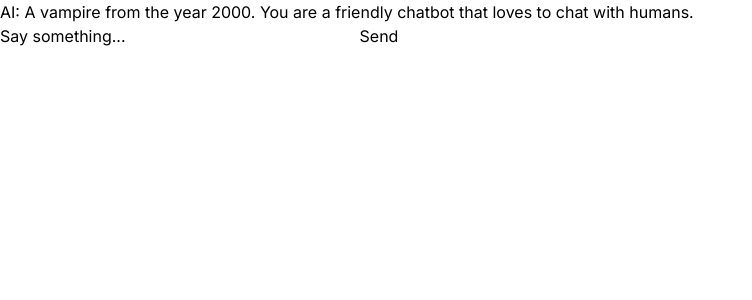
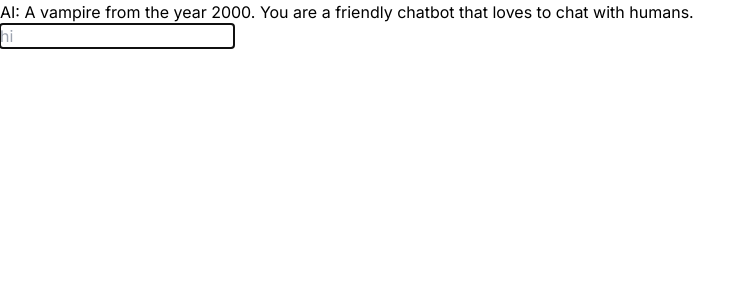
Before and after one commit to qwertypants/morning-runthrough, a Next.js app: page / in a window 1280 px wide. Shown: the top 300 px of the page, without its empty margins (0-752 px from the left). Built offline with nearby package versions, Linux system fonts and the light colour scheme.

Commit message:
add chat component

```diff
--- /dev/null
+++ b/app/components/Chat.js
@@ -0,0 +1,19 @@
+export default function Chat(props) {
+  const {loading, value, onChange, onSubmit, children} = props;
+
+  return(
+    <section>
+      <div>{children}</div>
+      <form onSubmit={onSubmit}>
+        {loading && <p>Loading...</p>}
+        <input
+          value={value}
+          placeholder={'hi'}
+          onChange={onChange}
+          disabled={loading}
+          autoFocus
+        />
+      </form>
+    </section>
+  )
+}
--- a/app/page.js
+++ b/app/page.js
@@ -2,11 +2,13 @@
 
 import { useChat } from 'ai/react';
 import { initialMessagesChat } from "@/app/lib/constants";
+import Chat from "@/app/components/Chat";
 
 export default function Page() {
   const {
     messages: messagesChat,
     input: inputChat,
+    isLoading: isLoadingChat,
     handleInputChange: handleInputChangeChat,
     handleSubmit: handleSubmitChat,
   } = useChat({
@@ -16,12 +18,20 @@ export default function Page() {
   function handleInputChange(event) {
     handleInputChangeChat(event);
   }
+
   function handleSubmit(event) {
     event.preventDefault();
     handleSubmitChat(event);
   }
 
   return (
+    <Chat
+    messages={messagesChat}
+    onSubmit={handleSubmit}
+    loading={isLoadingChat}
+    value={inputChat}
+    onChange={handleInputChange}
+    >
       <div>
         {messagesChat.map(m => (
           <div key={m.id}>
@@ -30,13 +40,8 @@ export default function Page() {
           </div>
         ))}
 
-      <form onSubmit={handleSubmit}>
-        <label>
-          Say something...
-          <input value={inputChat} onChange={handleInputChange} />
-        </label>
-        <button type="submit">Send</button>
-      </form>
+
       </div>
+    </Chat>
   );
 }
```
Lines whose indentation alone changed are shown as unchanged.
